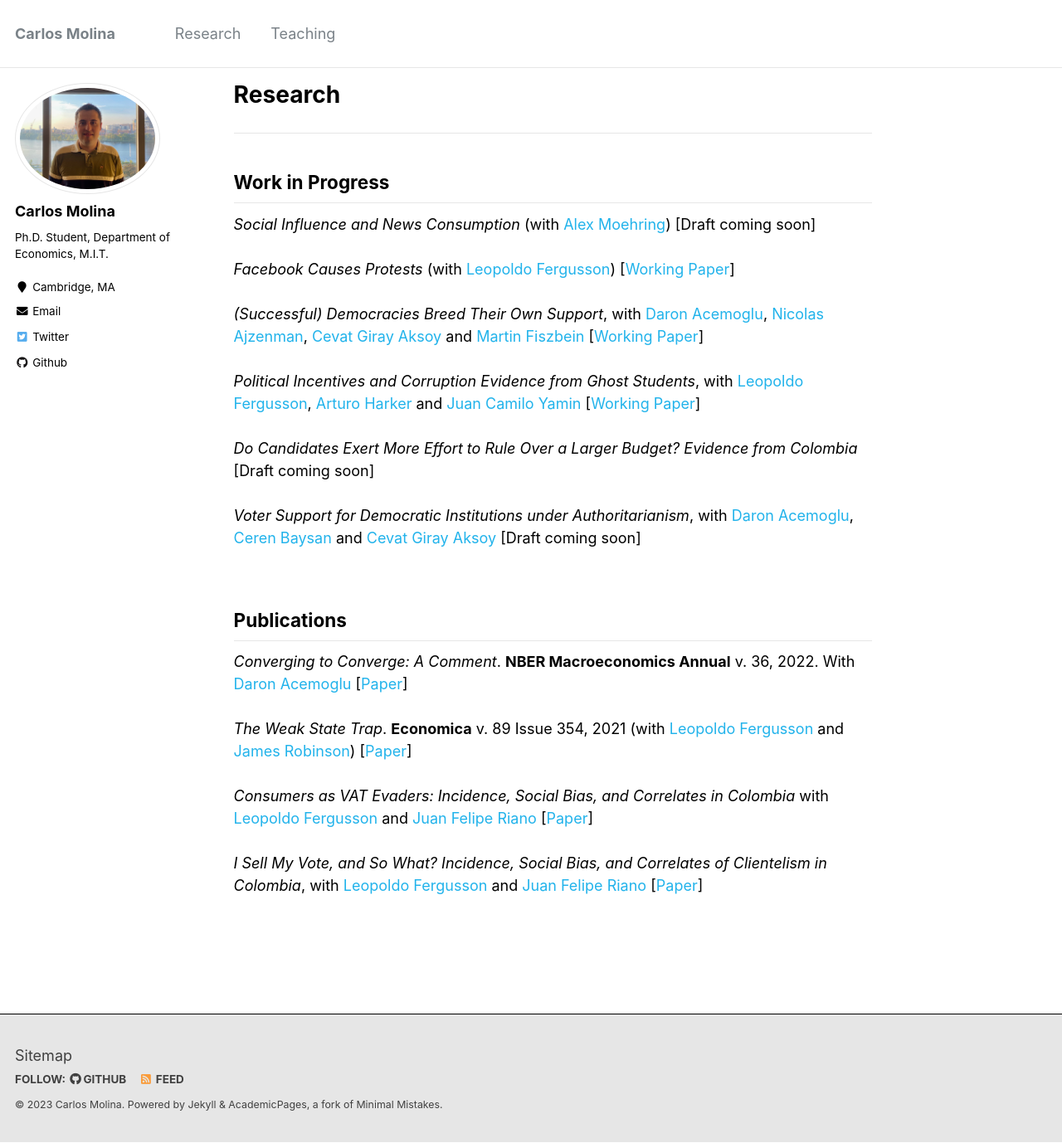
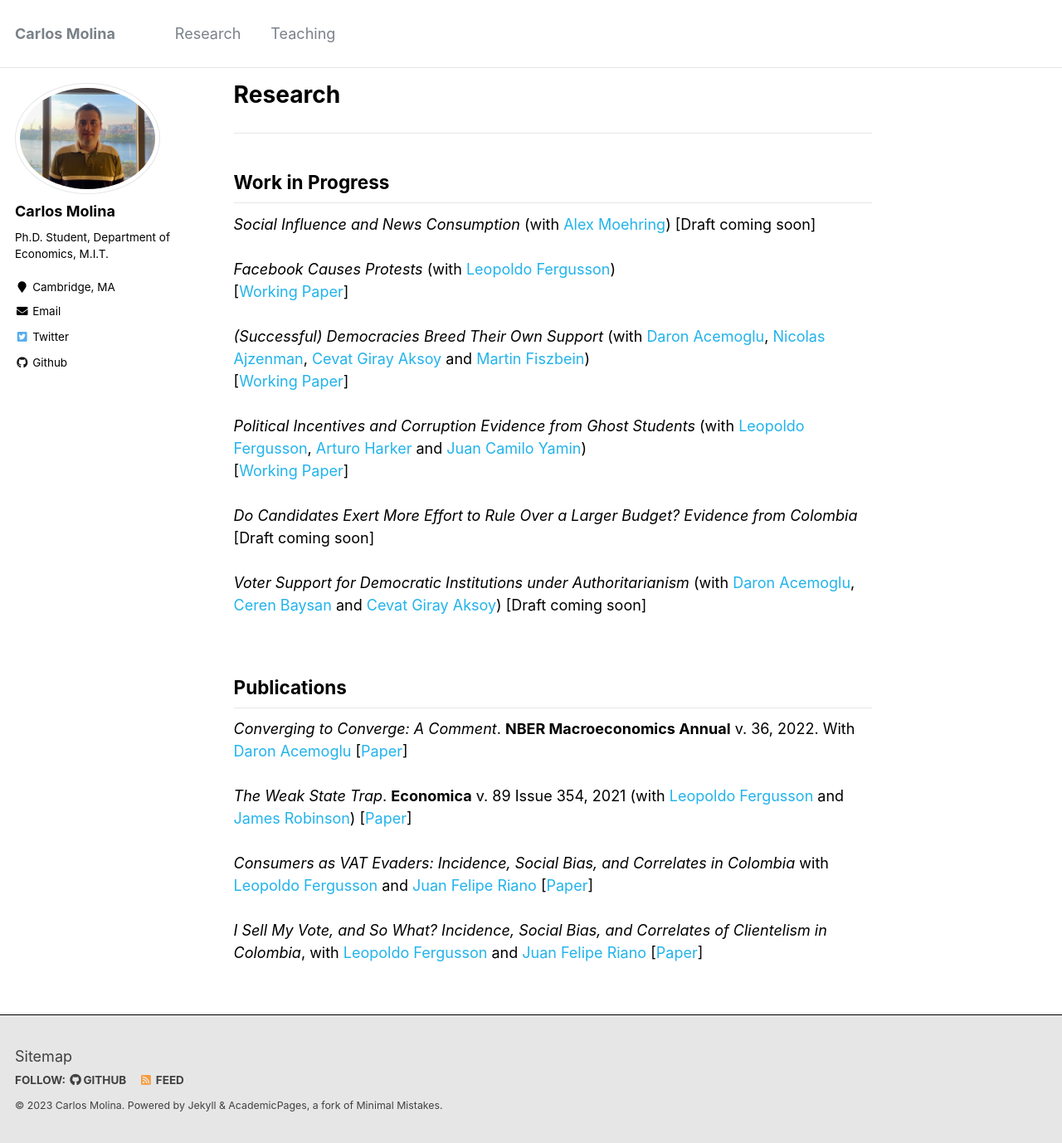
Before and after one commit to carlosmolinaguerra/carlosmolinaguerra.github.io, a Jekyll site: the page built from _pages/research.md, in a window 1280 px wide and 1378 px high. Shown: the whole window at 83% size. Built offline with Jekyll 4.4.1, drawn with Linux system fonts in a browser that asks for light colours.

Commit message:
Update research.md

```diff
--- a/_pages/research.md
+++ b/_pages/research.md
@@ -11,15 +11,24 @@ author_profile: true
 
 *Social Influence and News Consumption* (with [Alex Moehring](https://sites.google.com/view/alexmoehring)) [Draft coming soon] <br>
 <br>
-*Facebook Causes Protests* (with [Leopoldo Fergusson](https://www.leopoldofergusson.com/)) \[[Working Paper](../files/FergussonMolina2019WP.pdf)\] <br>
+*Facebook Causes Protests* (with [Leopoldo Fergusson](https://www.leopoldofergusson.com/))
 <br>
-*(Successful) Democracies Breed Their Own Support*, with [Daron Acemoglu](https://economics.mit.edu/people/faculty/daron-acemoglu), [Nicolas Ajzenman](https://www.ajzenman.com/), [Cevat Giray Aksoy](https://cevatgirayaksoy.com/) and [Martin Fiszbein](https://sites.google.com/site/martinfiszbein/)  \[[Working Paper](../files/AcemogluAjzenmanAksoyFiszbeinMolina2021.pdf)\] <br>
+\[[Working Paper](../files/FergussonMolina2019WP.pdf)\]
 <br>
-*Political Incentives and Corruption Evidence from Ghost Students*, with [Leopoldo Fergusson](https://www.leopoldofergusson.com/), [Arturo Harker]() and [Juan Camilo Yamin]()  \[[Working Paper](../files/FergussonHarkerMolinaYamin2023.pdf)\] <br>
+<br>
+*(Successful) Democracies Breed Their Own Support* (with [Daron Acemoglu](https://economics.mit.edu/people/faculty/daron-acemoglu), [Nicolas Ajzenman](https://www.ajzenman.com/), [Cevat Giray Aksoy](https://cevatgirayaksoy.com/) and [Martin Fiszbein](https://sites.google.com/site/martinfiszbein/))
+<br>
+\[[Working Paper](../files/AcemogluAjzenmanAksoyFiszbeinMolina2021.pdf)\]
+<br>
+<br>
+*Political Incentives and Corruption Evidence from Ghost Students* (with [Leopoldo Fergusson](https://www.leopoldofergusson.com/), [Arturo Harker]() and [Juan Camilo Yamin]())
+<br>
+\[[Working Paper](../files/FergussonHarkerMolinaYamin2023.pdf)\]
+<br>
 <br>
 *Do Candidates Exert More Effort to Rule Over a Larger Budget? Evidence from Colombia*  [Draft coming soon] <br>
 <br>
-*Voter Support for Democratic Institutions under Authoritarianism*, with [Daron Acemoglu](https://economics.mit.edu/people/faculty/daron-acemoglu), [Ceren Baysan](https://sites.google.com/site/cerenbaysan/home) and [Cevat Giray Aksoy](https://cevatgirayaksoy.com/)  [Draft coming soon] <br>
+*Voter Support for Democratic Institutions under Authoritarianism* (with [Daron Acemoglu](https://economics.mit.edu/people/faculty/daron-acemoglu), [Ceren Baysan](https://sites.google.com/site/cerenbaysan/home) and [Cevat Giray Aksoy](https://cevatgirayaksoy.com/))  [Draft coming soon] <br>
 <br>
 
 
```
